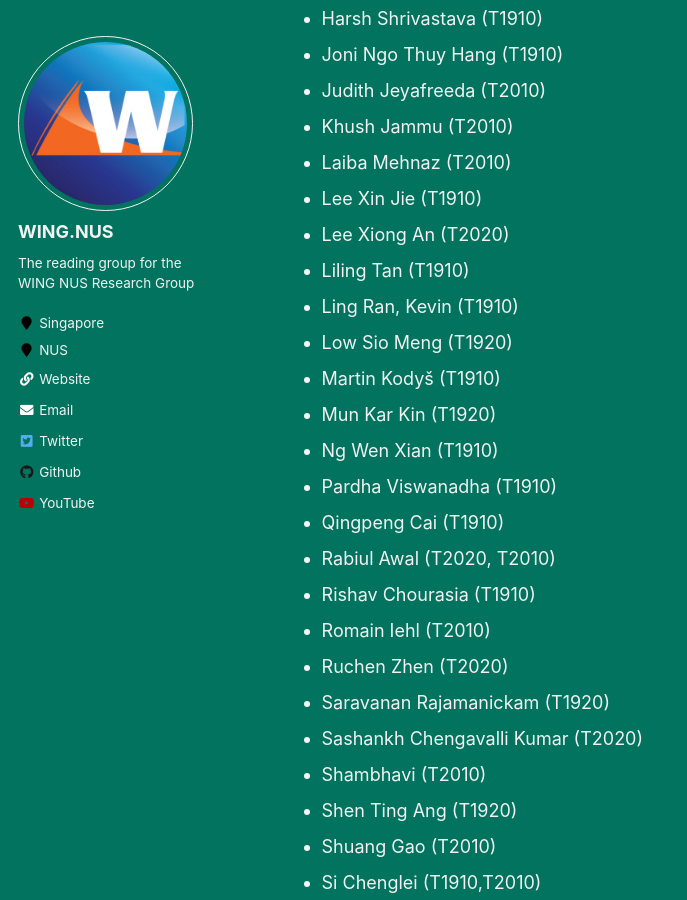
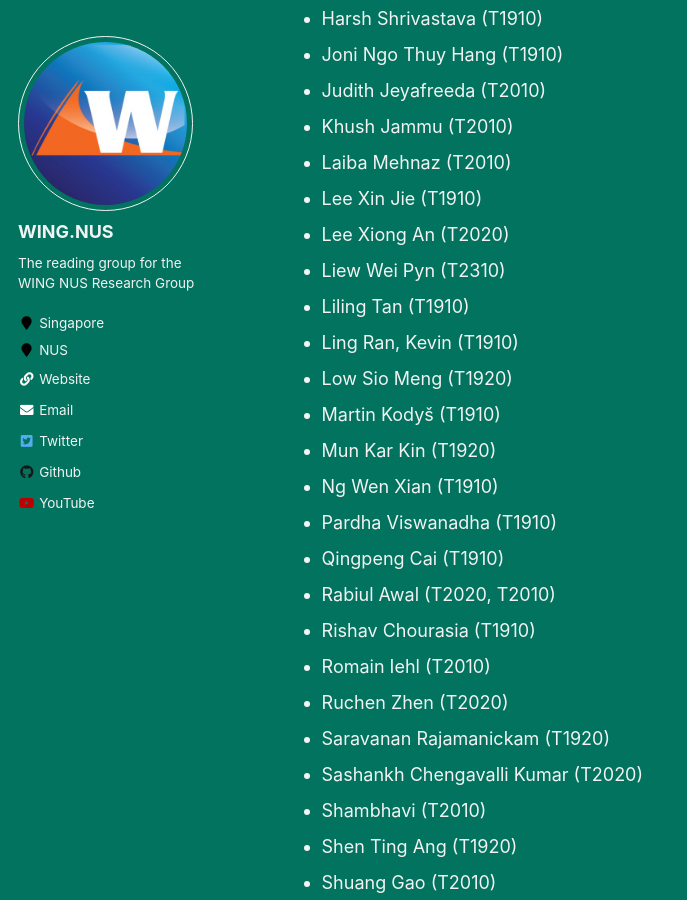
Before and after one commit to WING-NUS/cs6101, a Jekyll site: the page built from _pages/people.md, in a window 1280 px wide and 900 px high, scrolled down 4290 px. Shown: the whole window, without its empty margins (0-687 px from the left). Built offline with Jekyll 4.4.1, drawn with Linux system fonts in a browser that asks for light colours.

Commit message:
Update people.md

```diff
--- a/_pages/people.md
+++ b/_pages/people.md
@@ -127,6 +127,7 @@ WING and NUS Postgraduate Students:
 * Laiba Mehnaz (T2010)
 * Lee Xin Jie (T1910)
 * Lee Xiong An (T2020)
+* Liew Wei Pyn (T2310)
 * Liling Tan (T1910)
 * Ling Ran, Kevin (T1910)
 * Low Sio Meng (T1920)
```
